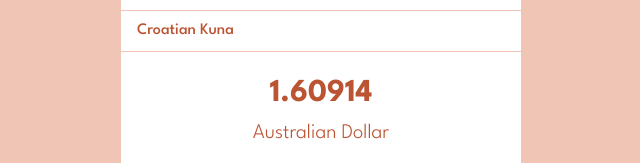
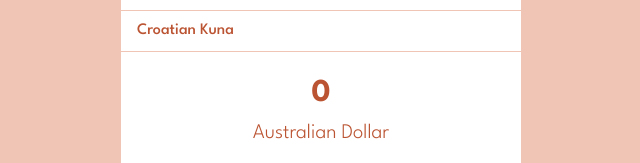
Before and after one commit to VinceBmmrt/converter-v1, a React (Vite) app: page / in a window 1280 px wide. Shown: the part 589-752 px from the top of the page, without its empty margins (319-959 px from the left). Built offline with nearby package versions, Linux system fonts and the light colour scheme; no server answers.

Commit message:
Synchronisation entre ma donnée currency et l'API pour récupérer le taux d'échange

```diff
--- a/src/components/App/App.tsx
+++ b/src/components/App/App.tsx
@@ -21,12 +21,38 @@ function App() {
   // On peut définir le type de notre variable d'état sans passé de valeur initial
   // Il faut préciser le type entre `<>` après le useState et avatn les ()
   const [currency, setCurrency] = useState<Currency>(currenciesData[0]);
+  const [rate, setRate] = useState(0);
 
   // Je modifie le titre de la page lorsque la devise change
   // useEffect permet d'exécuter une action (fonction) lorsqu'une variable change
   useEffect(() => {
     console.log('La devise a changé, je change mon title');
     document.title = `${currency.description} - React Currency Converter`;
+
+    fetch(
+      `http://api.exchangerate.host/convert?from=EUR&to=${currency.code}&amount=1&access_key=f2fd6ae06abf0999da92bf08591832c8`
+    )
+      .then((response) => response.json())
+      .then((data) => {
+        // data correspond à donnée retourner par l'API qui ressemble à
+        // {
+        //   "success": true,
+        //   "terms": "https://currencylayer.com/terms",
+        //   "privacy": "https://currencylayer.com/privacy",
+        //   "query": {
+        //     "from": "EUR",
+        //     "to": "USD",
+        //     "amount": 1
+        //   },
+        //   "info": {
+        //     "timestamp": 1698315123,
+        //     "quote": 1.05493
+        //   },
+        //   "result": 1.05493
+        // }
+        // Depuis les données récupérer de mon API, je stock la valeur de la conversion dans une variable d'état
+        setRate(data.result);
+      });
     // Lorsque mon composant est exécuter la première fois ET lorsque la variable currency change
   }, [currency]);
 
@@ -42,10 +68,7 @@ function App() {
       {/* Je fournis la liste des currencies récupérer depuis mon fichier data/currencies.js */}
       {/* Je passe la fonction setCurrency qui sera exécuter ... au click sur la devise */}
       <Currencies currencies={currenciesData} onClickCurrency={setCurrency} />
-      <ResultConversion
-        value={currency.rate}
-        currencyName={currency.description}
-      />
+      <ResultConversion value={rate} currencyName={currency.description} />
 
       <Footer likesCount={likesCount} setLikesCount={setLikesCount} />
     </div>
```
